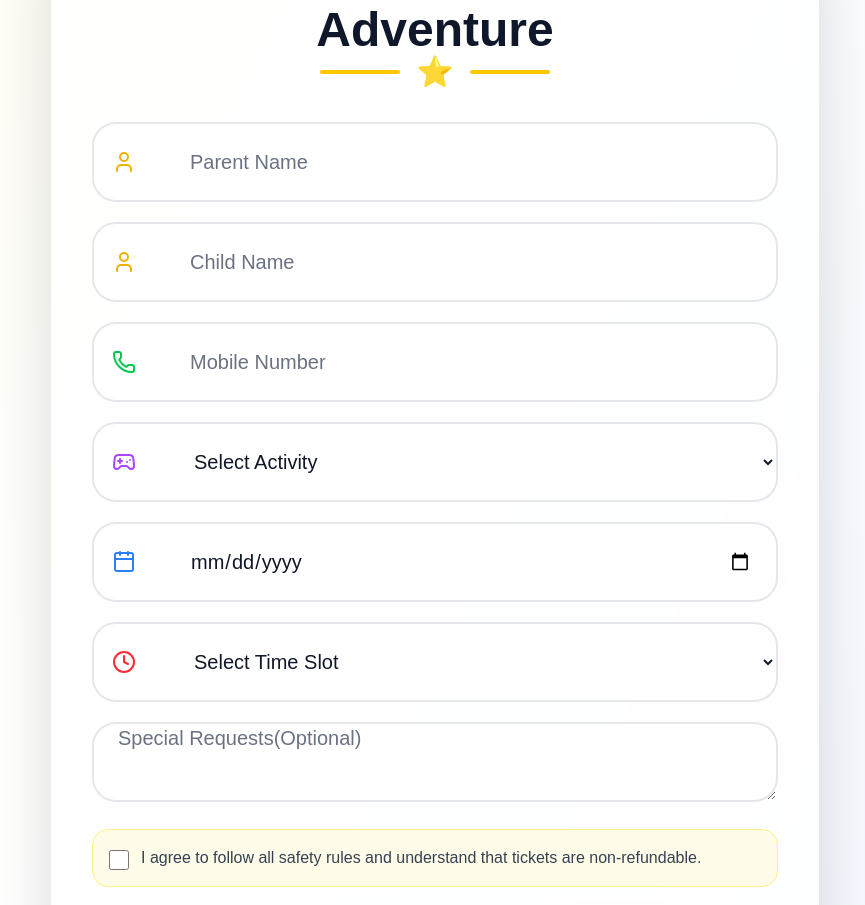
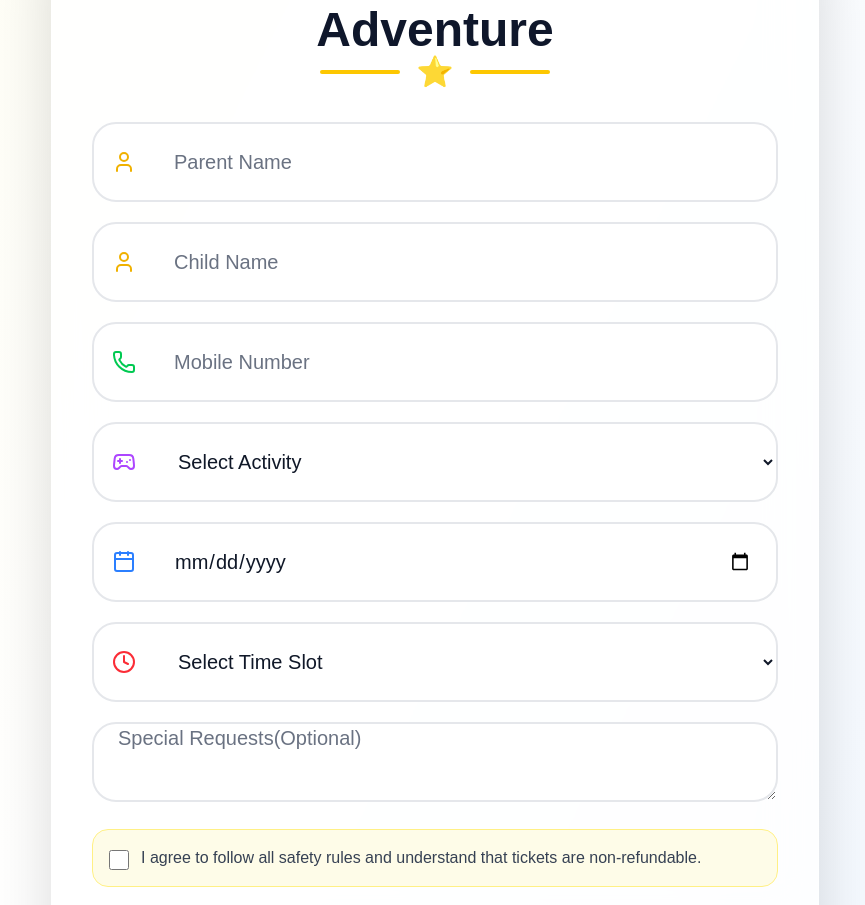
Before and after one commit to Punith0891K/sarojani-funland, a Next.js app: page /book in a window 1280 px wide. Shown: the part 1186-2091 px from the top of the page, without its empty margins (205-1070 px from the left). Built offline with nearby package versions, Linux system fonts and the light colour scheme; no server answers.

Commit message:
Fix booking system bugs

```diff
--- a/app/book/page.tsx
+++ b/app/book/page.tsx
@@ -262,7 +262,7 @@ return (
     className="
       w-full
       h-20
-      pl-24
+      pl-20
       pr-6
       text-xl
       border-2
@@ -292,7 +292,7 @@ return (
     className="
       w-full
       h-20
-      pl-24
+      pl-20
       pr-6
       text-xl
       border-2
@@ -322,7 +322,7 @@ return (
     className="
       w-full
       h-20
-      pl-24
+      pl-20
       pr-6
       text-xl
       border-2
@@ -350,7 +350,7 @@ return (
     className="
       w-full
       h-20
-      pl-24
+      pl-20
       pr-6
       text-xl
       border-2
@@ -387,7 +387,7 @@ return (
     className="
       w-full
       h-20
-      pl-24
+      pl-20
       pr-6
       text-xl
       border-2
@@ -414,7 +414,7 @@ return (
     className="
       w-full
       h-20
-      pl-24
+      pl-20
       pr-6
       text-xl
       border-2
--- a/app/book/success/page.tsx
+++ b/app/book/success/page.tsx
@@ -55,11 +55,11 @@ export default async function BookingSuccess({
 
 <div className="bg-green-50 rounded-3xl p-6 mt-8 text-left border border-green-100">
 
-  <h3 className="text-2xl font-bold mb-4">
+  <h3 className="text-2xl font-bold mb-4 text-gray-700">
     🎟 Booking Details
   </h3>
 
-  <div className="space-y-3 text-lg">
+  <div className="space-y-3 text-lg text-gray-700">
 
    <p>
   <strong>Booking ID:</strong> SF-{bookingId}
@@ -92,7 +92,7 @@ export default async function BookingSuccess({
 
 <div className="mt-6 bg-blue-50 border border-blue-200 rounded-3xl p-6">
 
-  <h3 className="text-2xl font-bold mb-3">
+  <h3 className="text-2xl font-bold mb-3 text-gray-700">
     📍 Visit Sarojani Funland
   </h3>
 
@@ -115,7 +115,7 @@ export default async function BookingSuccess({
 
 <div className="mt-6 bg-yellow-50 border border-yellow-200 rounded-3xl p-5">
 
-  <h4 className="font-bold text-lg mb-2">
+  <h4 className="font-bold text-lg mb-2 text-gray-700">
     ⭐ Important
   </h4>
 
```
